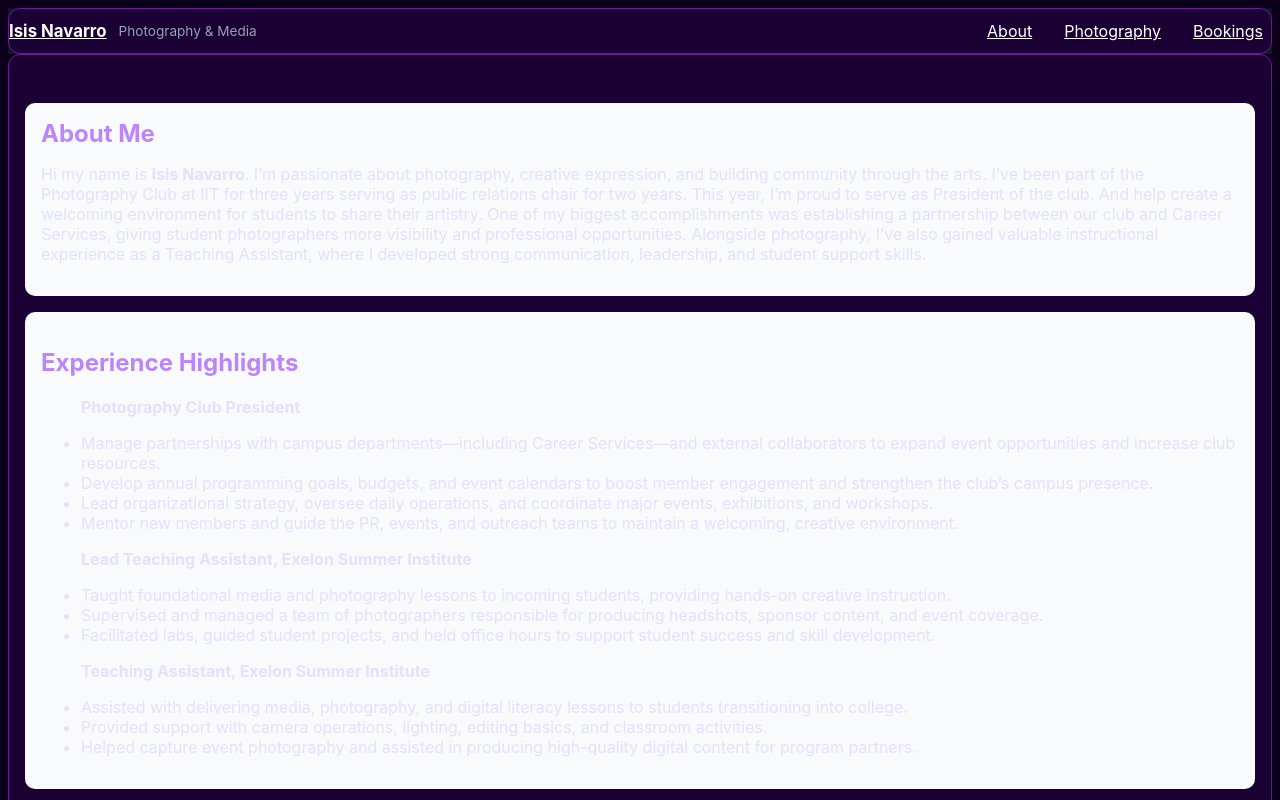
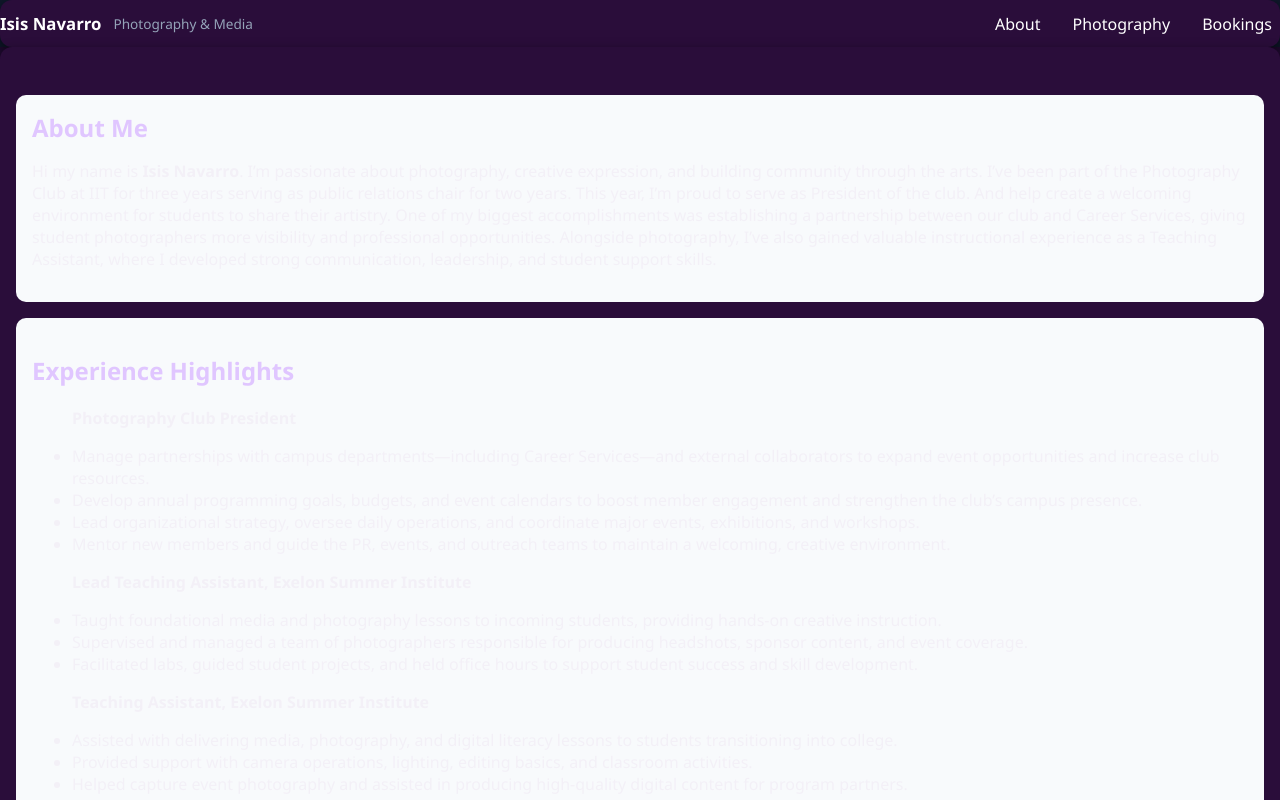
Before and after one commit to IsisXN/ITMD-543-Final-, a Vue app in the folder my-vue-project/: page / in a window 1280 px wide. Shown: the top 800 px of the page. Built offline with nearby package versions, Linux system fonts and the light colour scheme.

Commit message:
Update styles.css

```diff
--- a/my-vue-project/src/assets/styles.css
+++ b/my-vue-project/src/assets/styles.css
@@ -1,51 +1,88 @@
+/* styles.css */
+
+/* Purple color variables */
 :root {
-  --purple-darkest: #0d001a;
-  --purple-dark: #1a0033;
-  --purple: #3d0066;
-  --purple-light: #6a1b9a;
-  --purple-accent: #bb86fc;
-  --text-light: #e7dffc;
-  --text-muted: #c8b8e6;
+  --color-bg: #1f0a30;          /* Deep purple background */
+  --color-bg-light: #2a0d3a;    /* Slightly lighter container bg */
+  --color-primary: #7a3fff;     /* Primary buttons, links */
+  --color-primary-hover: #9b59ff;
+  --color-text: #f3f0f7;        /* Main text */
+  --color-text-light: #d1baff;  /* Labels, secondary text */
+  --color-border: #5a2a7a;      /* Borders */
+  --color-accent: #e0c6ff;      /* Headings and highlights */
+  --color-success: #a3ffeb;     /* Messages / success */
+  --color-error: #ff7d7d;       /* Error messages */
 }
 
-/* Apply dark theme globally */
+/* Apply global background and text */
 body {
-  background-color: var(--purple-darkest);
-  color: var(--text-light);
-  font-family: 'Inter', sans-serif;
+  margin: 0;
+  padding: 0;
+  background-color: var(--color-bg);
+  color: var(--color-text);
+  font-family: 'Segoe UI', Tahoma, Geneva, Verdana, sans-serif;
+}
+
+/* Links */
+a {
+  color: var(--color-primary);
+  text-decoration: none;
+}
+
+a:hover {
+  color: var(--color-primary-hover);
+}
+
+/* Container elements */
+.container {
+  background-color: var(--color-bg-light);
+  border-radius: 12px;
+  padding: 2rem;
+  box-shadow: 0 4px 12px rgba(0, 0, 0, 0.5);
 }
 
 /* Buttons */
 button {
-  background: var(--purple);
-  color: var(--text-light);
-  padding: 0.6rem 1.2rem;
+  background-color: var(--color-primary);
+  color: var(--color-text);
+  border: none;
   border-radius: 8px;
-  border: none;
-  transition: 0.3s ease;
+  padding: 0.6rem 1rem;
+  cursor: pointer;
+  transition: background-color 0.2s ease;
 }
 
 button:hover {
-  background: var(--purple-light);
+  background-color: var(--color-primary-hover);
 }
 
-/* Cards, modals, containers */
-.container, .card, .modal {
-  background: var(--purple-dark);
-  border: 1px solid var(--purple-light);
-  border-radius: 12px;
-  padding: 1rem;
+/* Inputs and textareas */
+input, textarea, select {
+  background-color: #3b1e5a;
+  color: var(--color-text);
+  border: 1px solid var(--color-border);
+  border-radius: 8px;
+  padding: 0.5rem 0.8rem;
+  font-size: 1rem;
+}
+
+input:focus, textarea:focus, select:focus {
+  outline: none;
+  border-color: var(--color-primary);
+  box-shadow: 0 0 6px var(--color-primary);
 }
 
 /* Headings */
-h1, h2, h3, h4 {
-  color: var(--purple-accent);
+h1, h2, h3, h4, h5, h6 {
+  color: var(--color-accent);
 }
 
-/* Links */
-a {
-  color: var(--purple-accent);
+/* Form labels */
+label {
+  color: var(--color-text-light);
 }
-a:hover {
-  color: var(--text-light);
+
+/* Messages */
+.message {
+  color: var(--color-success);
 }
```
